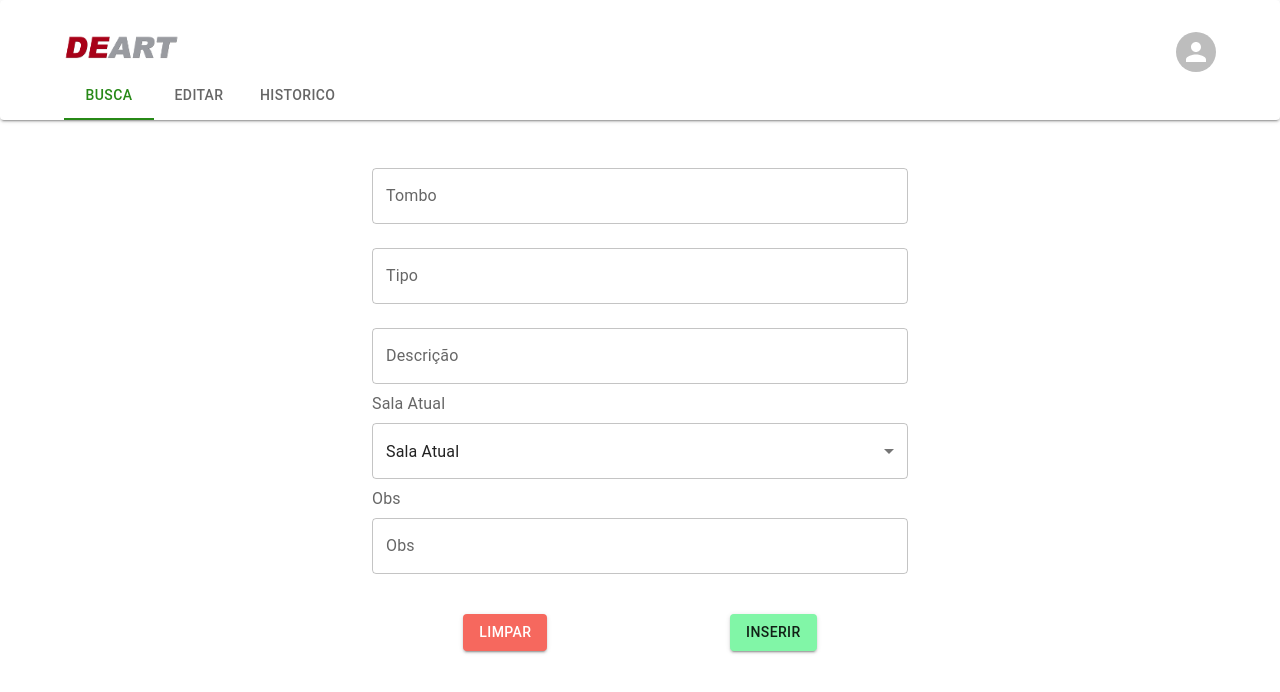
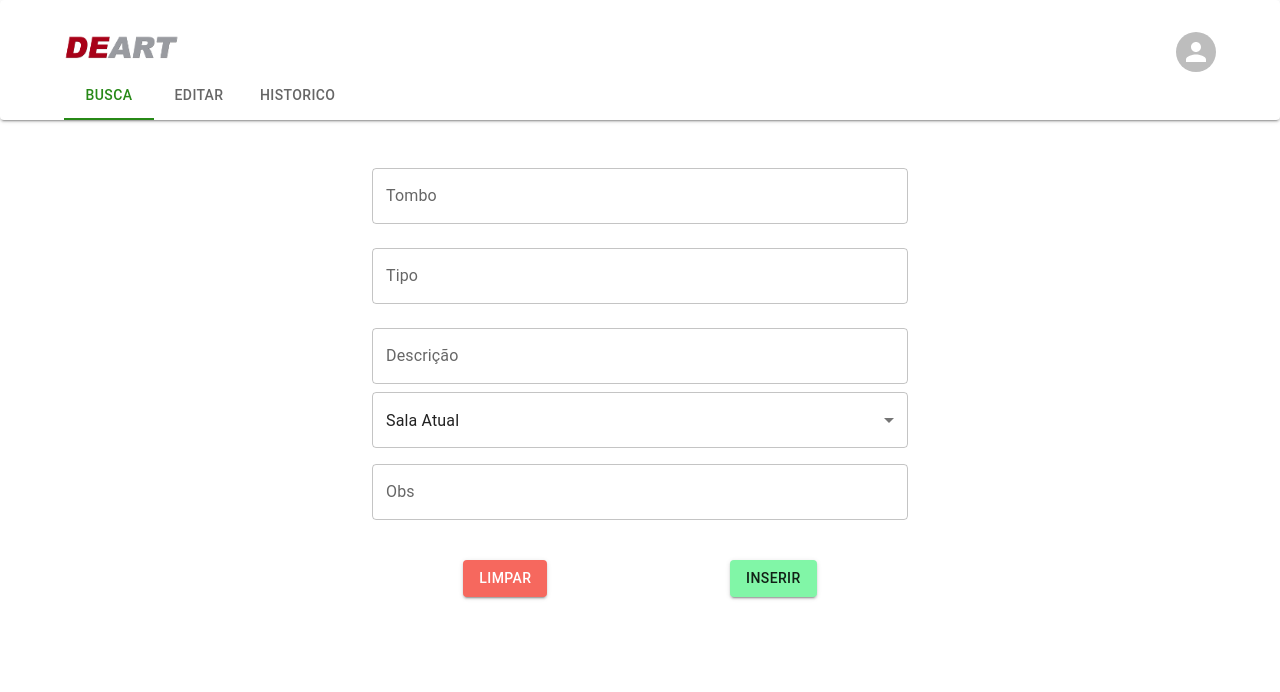
Before and after one commit to marioxaxa/inventario-deart, a Next.js app: page /editar in a window 1280 px wide. Shown: the top 692 px of the page. Built offline with nearby package versions, Linux system fonts and the light colour scheme.

Commit message:
Formatação de inputs

```diff
--- a/app/(protected_routes)/editar/page.tsx
+++ b/app/(protected_routes)/editar/page.tsx
@@ -46,10 +46,11 @@ const Formulario = () => {
           }}
         >
           <TextField
+            label = "Tombo"
+            /*InputProps={{
+              startAdornment: <InputAdornment position="start">Tombo</InputAdornment>,
+            }}*/
             //value = {tombo}
-            InputProps={{
-              startAdornment: <InputAdornment position="start">Tombo</InputAdornment>,
-            }}
             margin="normal"
             fullWidth
             //error={tomboError}
@@ -71,13 +72,13 @@ const Formulario = () => {
           />
 
 
-          <InputLabel id="sala-select-label" sx={{position: 'left', mb: 1}}>Sala Atual</InputLabel>
+          {/*<InputLabel id="sala-select-label" sx={{position: 'left', mb: 1}}>Sala Atual</InputLabel>*/}
           <Select
             labelId="sala-select-label"
             value={selecao}
             onChange={SelectChange}
             sx={{
-              margin: "auto",
+              margin: "normal",
               width: "100%",
               //textAlign: 'center',
             }}
@@ -96,9 +97,7 @@ const Formulario = () => {
           </Select>
 
 
-          <InputLabel id="obs-label" sx={{position: 'left', mb: -1, mt: 1}}>Obs</InputLabel>
           <TextField
-            aria-labelledby="obs-label"
             margin = "normal"
             fullWidth
             //value = {obs}
```
